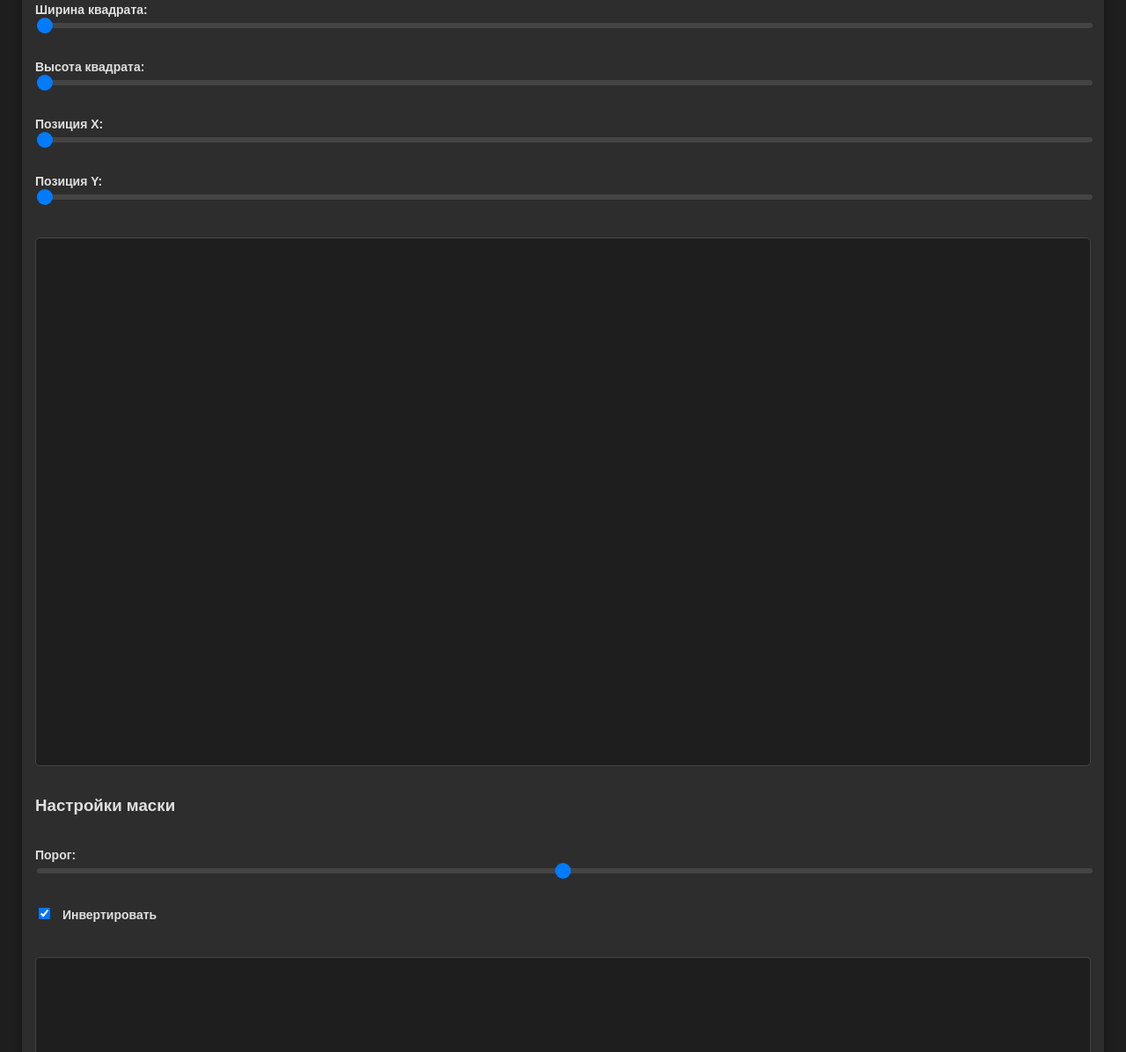
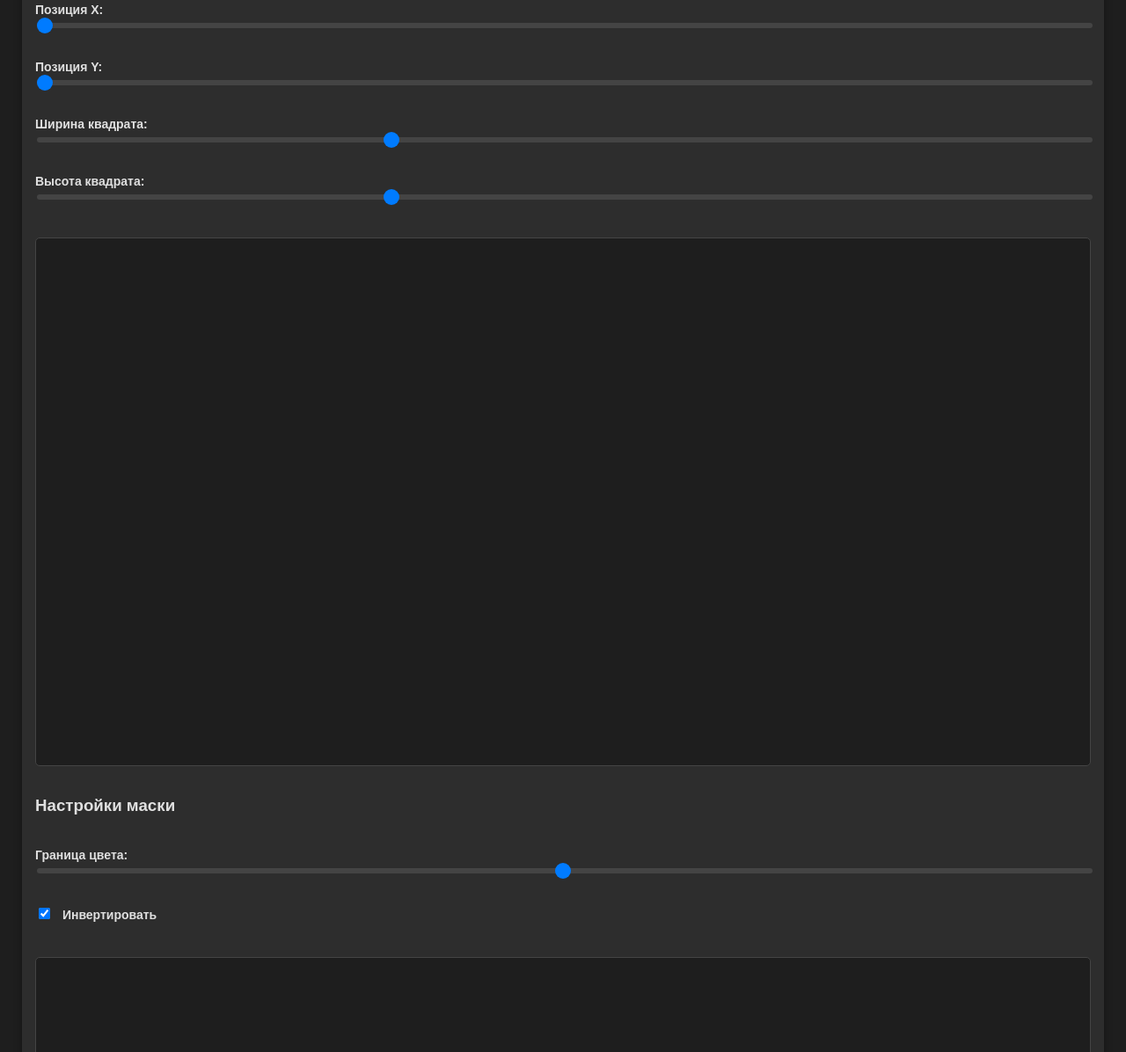
Before and after one commit to ItzSaqr/PhysicsWeb, a plain HTML site: page index.html in a window 1280 px wide. Shown: the part 395-1591 px from the top of the page at 88% size. Drawn offline with Linux system fonts and the light colour scheme.

Commit message:
Update index.html

```diff
--- a/index.html
+++ b/index.html
@@ -26,16 +26,16 @@
                     <label>Обрезка снизу: <input type="range" id="cropBottom" value="0" min="0" max="100"></label>
                 </div>
                 <div class="controls">
-                    <label>Ширина квадрата: <input type="range" id="rectWidth" value="0" min="0" max="150"></label>
-                </div>
-                <div class="controls">
-                    <label>Высота квадрата: <input type="range" id="rectHeight" value="0" min="0" max="150"></label>
-                </div>
-                <div class="controls">
                     <label>Позиция X: <input type="range" id="rectX" value="0" min="0" max="200"></label>
                 </div>
                 <div class="controls">
                     <label>Позиция Y: <input type="range" id="rectY" value="0" min="0" max="200"></label>
+                </div>
+                <div class="controls">
+                    <label>Ширина квадрата: <input type="range" id="rectWidth" value="50" min="0" max="150"></label>
+                </div>
+                <div class="controls">
+                    <label>Высота квадрата: <input type="range" id="rectHeight" value="50" min="0" max="150"></label>
                 </div>
             </div>
 
@@ -45,7 +45,7 @@
             <div class="image-section">
                 <h3>Настройки маски</h3>
                 <div class="controls">
-                    <label>Порог: <input type="range" id="threshold" value="127" min="0" max="255"></label>
+                    <label>Граница цвета: <input type="range" id="threshold" value="127" min="0" max="255"></label>
                 </div>
                 <div class="controls">
                     <label><input type="checkbox" id="invert" checked> Инвертировать</label>
@@ -67,8 +67,7 @@
                 1. Сделайте фото петли на экране осциллографа (чем ровнее будет сделано фото, тем точнее будет результат вычислений).<br>
                 2. Загрузите изображение, нажав на кнопку "Выбрать файл" в верхней части страницы.<br>
                 3. Используйте ползунки для настройки обрезки границ изображения.<br>
-                4. Настройте размер прямоугольника под размеры квадрата на фото, используя ползунки.<br>
-                Если необходимо, также настройте положение прямоугольника, двигая его левый верхний угол при помощи соответствующих ползунков.<br>
+                4. Настройте размер прямоугольника под размеры квадрата на фото, используя ползунки. Также настройте положение прямоугольника, двигая его левый верхний угол при помощи соответствующих ползунков.<br>
                 5. Настройте границу цвета и инвертируйте изображение, если необходимо.<br>
                 6. Величина площади (в клетках) будет отображаться под изображением внизу страницы (учитывается только самая большая зона).<br>
             </p>
```
